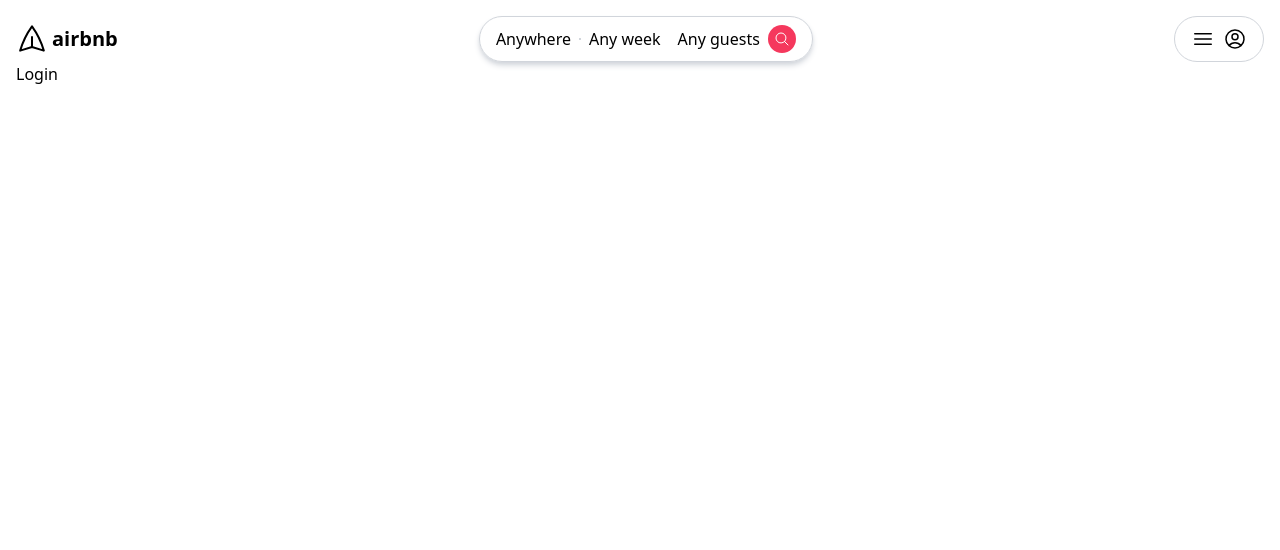
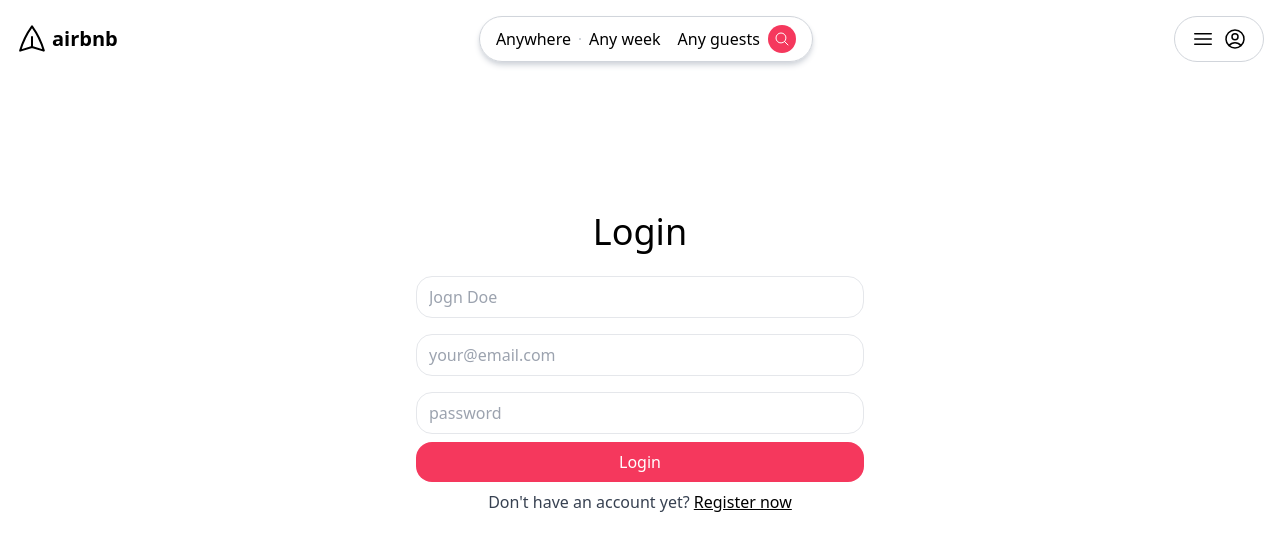
Before and after one commit to sudeepprajapati/airbnb-app, a React (Vite) app in the folder client/: page /login in a window 1280 px wide. Shown: the top 550 px of the page. Built offline with nearby package versions, Linux system fonts and the light colour scheme.

Commit message:
Add Login and Register page

```diff
--- a/client/src/App.jsx
+++ b/client/src/App.jsx
@@ -3,6 +3,7 @@
 import IndexPage from './pages/IndexPage';
 import LoginPage from './pages/LoginPage';
 import Layout from './Layout';
+import RegisterPage from './pages/RegisterPage';
 
 function App() {
   return (
@@ -10,6 +11,7 @@
       <Route path="/" element={<Layout />} >
         <Route index element={<IndexPage />} />
         <Route path="/login" element={<LoginPage />} />
+        <Route path="/register" element={<RegisterPage />} />
       </Route>
     </Routes>
   )
--- a/client/src/Layout.jsx
+++ b/client/src/Layout.jsx
@@ -3,9 +3,9 @@
 
 function Layout() {
     return (
-        <div className='p-4'>
+        <div className='p-4 flex flex-col min-h-screen'>
             <Header />
-            <Outlet/>
+            <Outlet />
         </div>
     )
 }
--- a/client/src/index.css
+++ b/client/src/index.css
@@ -1,3 +1,15 @@
 @tailwind base;
 @tailwind components;
 @tailwind utilities;
+
+input[type="text"],input[type="password"],input[type="email"]{
+    @apply w-full border my-2 py-2 px-3 rounded-2xl;
+}
+
+button{
+    @apply bg-gray-300;
+}
+
+button.primary{
+    @apply bg-primary p-2 w-full text-white rounded-2xl;
+}
--- a/client/src/pages/LoginPage.jsx
+++ b/client/src/pages/LoginPage.jsx
@@ -1,9 +1,20 @@
 import React from 'react'
+import { Link } from 'react-router-dom'
 
 function LoginPage() {
   return (
-    <div >
-      Login
+    <div className='mt-4 grow flex items-center justify-around'>
+      <div className='mb-32'>
+        <h1 className='text-4xl text-center mb-4'>Login</h1>
+        <form className='max-w-md mx-auto '>
+          <input type="text" placeholder='Jogn Doe' />
+          <input type="email" placeholder='your@email.com' />
+          <input type="password" placeholder='password' />
+          <button className='primary'>Login</button>
+          <div className='text-center py-2 text-gray-700'>Don't have an account yet? <Link  className='underline text-black' to={'/register'}>  Register now</Link>
+          </div>
+        </form>
+      </div>
     </div>
   )
 }
--- /dev/null
+++ b/client/src/pages/RegisterPage.jsx
@@ -0,0 +1,20 @@
+import { Link } from "react-router-dom"
+
+function RegisterPage() {
+    return (
+            <div className='mt-4 grow flex items-center justify-around'>
+                <div className='mb-32'>
+                    <h1 className='text-4xl text-center mb-4'>Register</h1>
+                    <form className='max-w-md mx-auto '>
+                        <input type="email" placeholder='your@email.com' />
+                        <input type="password" placeholder='password' />
+                        <button className='primary'>Register</button>
+                        <div className='text-center py-2 text-gray-700'>Already have an account?  <Link className='underline text-black' to={'/login'}>  Login</Link>
+                        </div>
+                    </form>
+                </div>
+            </div>
+    )
+}
+
+export default RegisterPage
```
